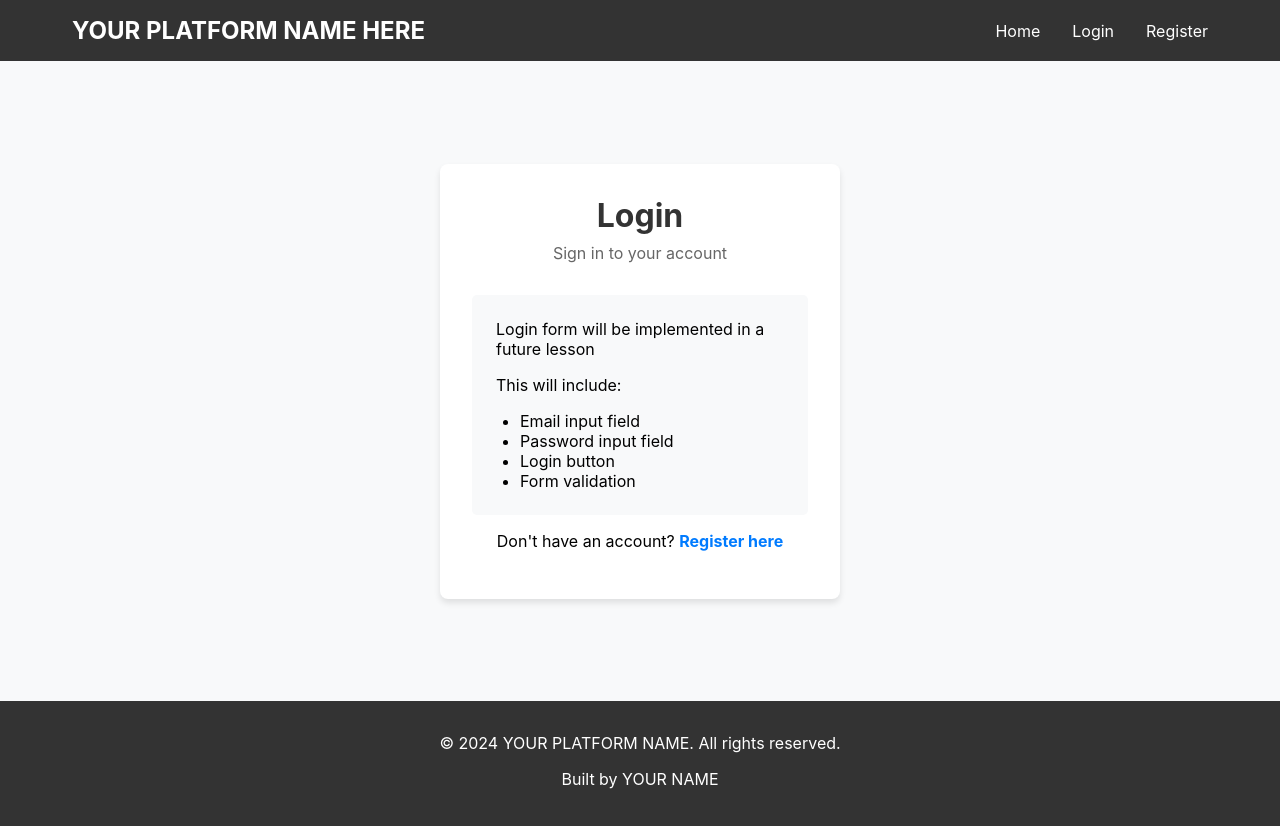
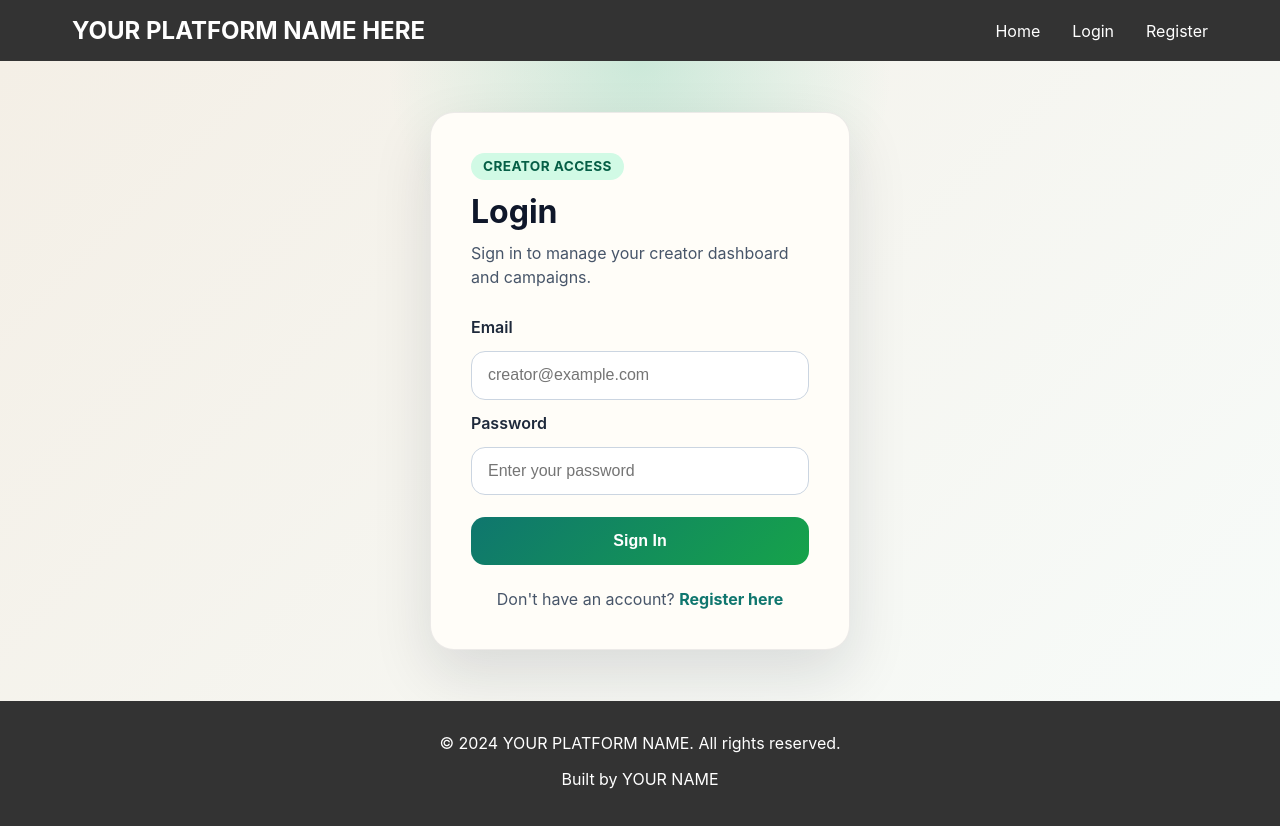
Before and after one commit to giteshchaudhari681-art/creators-platform, a React (Vite) app in the folder client/: page /login in a window 1280 px wide. Shown: the top 826 px of the page. Built offline with nearby package versions, Linux system fonts and the light colour scheme.

Commit message:
Add login form interaction tests

```diff
--- /dev/null
+++ b/client/src/components/auth/LoginForm.jsx
@@ -0,0 +1,206 @@
+import { useState } from 'react';
+import { Link } from 'react-router-dom';
+
+const initialFormData = {
+  email: '',
+  password: '',
+};
+
+const LoginForm = ({ onSubmit = () => {} }) => {
+  const [formData, setFormData] = useState(initialFormData);
+  const [error, setError] = useState('');
+
+  const handleChange = (event) => {
+    const { name, value } = event.target;
+
+    setFormData((currentData) => ({
+      ...currentData,
+      [name]: value,
+    }));
+
+    if (error) {
+      setError('');
+    }
+  };
+
+  const handleSubmit = (event) => {
+    event.preventDefault();
+
+    const trimmedEmail = formData.email.trim();
+    const password = formData.password;
+
+    if (!trimmedEmail || !password) {
+      setError('Email and password are required.');
+      return;
+    }
+
+    setError('');
+    onSubmit({
+      email: trimmedEmail,
+      password,
+    });
+  };
+
+  return (
+    <div style={containerStyle}>
+      <div style={panelStyle}>
+        <div style={heroStyle}>
+          <span style={badgeStyle}>Creator Access</span>
+          <h1 style={titleStyle}>Login</h1>
+          <p style={subtitleStyle}>Sign in to manage your creator dashboard and campaigns.</p>
+        </div>
+
+        <form onSubmit={handleSubmit} noValidate style={formStyle}>
+          <label htmlFor="email" style={labelStyle}>
+            Email
+          </label>
+          <input
+            id="email"
+            name="email"
+            type="email"
+            autoComplete="email"
+            placeholder="creator@example.com"
+            value={formData.email}
+            onChange={handleChange}
+            style={inputStyle}
+          />
+
+          <label htmlFor="password" style={labelStyle}>
+            Password
+          </label>
+          <input
+            id="password"
+            name="password"
+            type="password"
+            autoComplete="current-password"
+            placeholder="Enter your password"
+            value={formData.password}
+            onChange={handleChange}
+            style={inputStyle}
+          />
+
+          {error ? (
+            <p role="alert" style={errorStyle}>
+              {error}
+            </p>
+          ) : null}
+
+          <button type="submit" style={buttonStyle}>
+            Sign In
+          </button>
+        </form>
+
+        <p style={linkTextStyle}>
+          Don&apos;t have an account?{' '}
+          <Link to="/register" style={linkStyle}>
+            Register here
+          </Link>
+        </p>
+      </div>
+    </div>
+  );
+};
+
+const containerStyle = {
+  minHeight: '80vh',
+  display: 'flex',
+  justifyContent: 'center',
+  alignItems: 'center',
+  padding: '2rem',
+  background:
+    'radial-gradient(circle at top, rgba(16, 185, 129, 0.18), transparent 28%), linear-gradient(135deg, #f4efe6 0%, #f7fbf9 100%)',
+};
+
+const panelStyle = {
+  width: '100%',
+  maxWidth: '420px',
+  padding: '2.5rem',
+  borderRadius: '24px',
+  backgroundColor: '#fffdf8',
+  boxShadow: '0 24px 60px rgba(15, 23, 42, 0.12)',
+  border: '1px solid rgba(15, 23, 42, 0.08)',
+};
+
+const heroStyle = {
+  marginBottom: '1.75rem',
+};
+
+const badgeStyle = {
+  display: 'inline-block',
+  marginBottom: '0.75rem',
+  padding: '0.35rem 0.75rem',
+  borderRadius: '999px',
+  backgroundColor: '#d1fae5',
+  color: '#065f46',
+  fontSize: '0.85rem',
+  fontWeight: 700,
+  letterSpacing: '0.03em',
+  textTransform: 'uppercase',
+};
+
+const titleStyle = {
+  margin: 0,
+  color: '#0f172a',
+  fontSize: '2rem',
+};
+
+const subtitleStyle = {
+  marginTop: '0.65rem',
+  marginBottom: 0,
+  color: '#475569',
+  lineHeight: 1.5,
+};
+
+const formStyle = {
+  display: 'grid',
+  gap: '0.85rem',
+};
+
+const labelStyle = {
+  color: '#1e293b',
+  fontWeight: 600,
+};
+
+const inputStyle = {
+  padding: '0.9rem 1rem',
+  borderRadius: '14px',
+  border: '1px solid #cbd5e1',
+  fontSize: '1rem',
+  outline: 'none',
+};
+
+const errorStyle = {
+  margin: 0,
+  padding: '0.85rem 1rem',
+  borderRadius: '12px',
+  backgroundColor: '#fef2f2',
+  color: '#b91c1c',
+  border: '1px solid #fecaca',
+};
+
+const buttonStyle = {
+  marginTop: '0.5rem',
+  padding: '0.95rem 1rem',
+  border: 'none',
+  borderRadius: '14px',
+  background: 'linear-gradient(135deg, #0f766e 0%, #16a34a 100%)',
+  color: '#ffffff',
+  fontSize: '1rem',
+  fontWeight: 700,
+  cursor: 'pointer',
+};
+
+const linkTextStyle = {
+  marginTop: '1.5rem',
+  marginBottom: 0,
+  textAlign: 'center',
+  color: '#475569',
+};
+
+const linkStyle = {
+  color: '#0f766e',
+  fontWeight: 700,
+  textDecoration: 'none',
+};
+
+export default LoginForm;
--- a/client/src/pages/Login.jsx
+++ b/client/src/pages/Login.jsx
@@ -1,84 +1,11 @@
-import { Link } from 'react-router-dom';
+import LoginForm from '../components/auth/LoginForm';
 
 const Login = () => {
-  return (
-    <div style={containerStyle}>
-      <div style={formContainerStyle}>
-        <h1 style={titleStyle}>Login</h1>
-        <p style={subtitleStyle}>Sign in to your account</p>
+  const handleLoginSubmit = (credentials) => {
+    console.log('Login submitted:', credentials);
+  };
 
-        <div style={placeholderStyle}>
-          <p>Login form will be implemented in a future lesson</p>
-          <p>This will include:</p>
-          <ul style={listStyle}>
-            <li>Email input field</li>
-            <li>Password input field</li>
-            <li>Login button</li>
-            <li>Form validation</li>
-          </ul>
-        </div>
-
-        <p style={linkTextStyle}>
-          Don't have an account?{' '}
-          <Link to="/register" style={linkStyle}>
-            Register here
-          </Link>
-        </p>
-      </div>
-    </div>
-  );
-};
-
-const containerStyle = {
-  minHeight: '80vh',
-  display: 'flex',
-  justifyContent: 'center',
-  alignItems: 'center',
-  padding: '2rem',
-};
-
-const formContainerStyle = {
-  maxWidth: '400px',
-  width: '100%',
-  padding: '2rem',
-  backgroundColor: 'white',
-  borderRadius: '8px',
-  boxShadow: '0 4px 6px rgba(0, 0, 0, 0.1)',
-};
-
-const titleStyle = {
-  textAlign: 'center',
-  marginBottom: '0.5rem',
-  color: '#333',
-};
-
-const subtitleStyle = {
-  textAlign: 'center',
-  color: '#666',
-  marginBottom: '2rem',
-};
-
-const placeholderStyle = {
-  backgroundColor: '#f8f9fa',
-  padding: '1.5rem',
-  borderRadius: '5px',
-  marginBottom: '1rem',
-};
-
-const listStyle = {
-  paddingLeft: '1.5rem',
-  marginTop: '1rem',
-};
-
-const linkTextStyle = {
-  textAlign: 'center',
-  marginTop: '1rem',
-};
-
-const linkStyle = {
-  color: '#007bff',
-  textDecoration: 'none',
-  fontWeight: 'bold',
+  return <LoginForm onSubmit={handleLoginSubmit} />;
 };
 
 export default Login;
```
Also changed, not shown: 1 other file (tests, documents, lock files or other folders).
